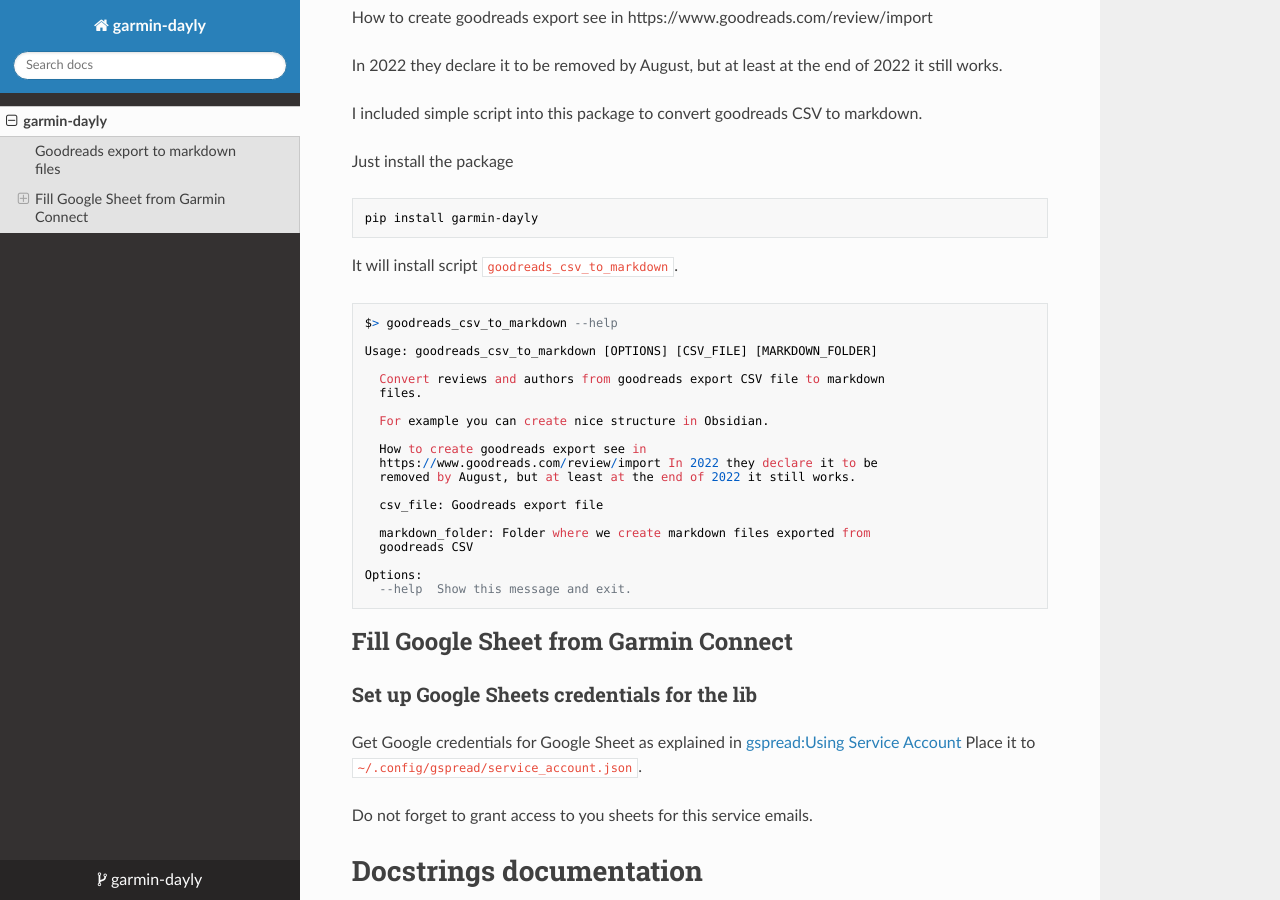
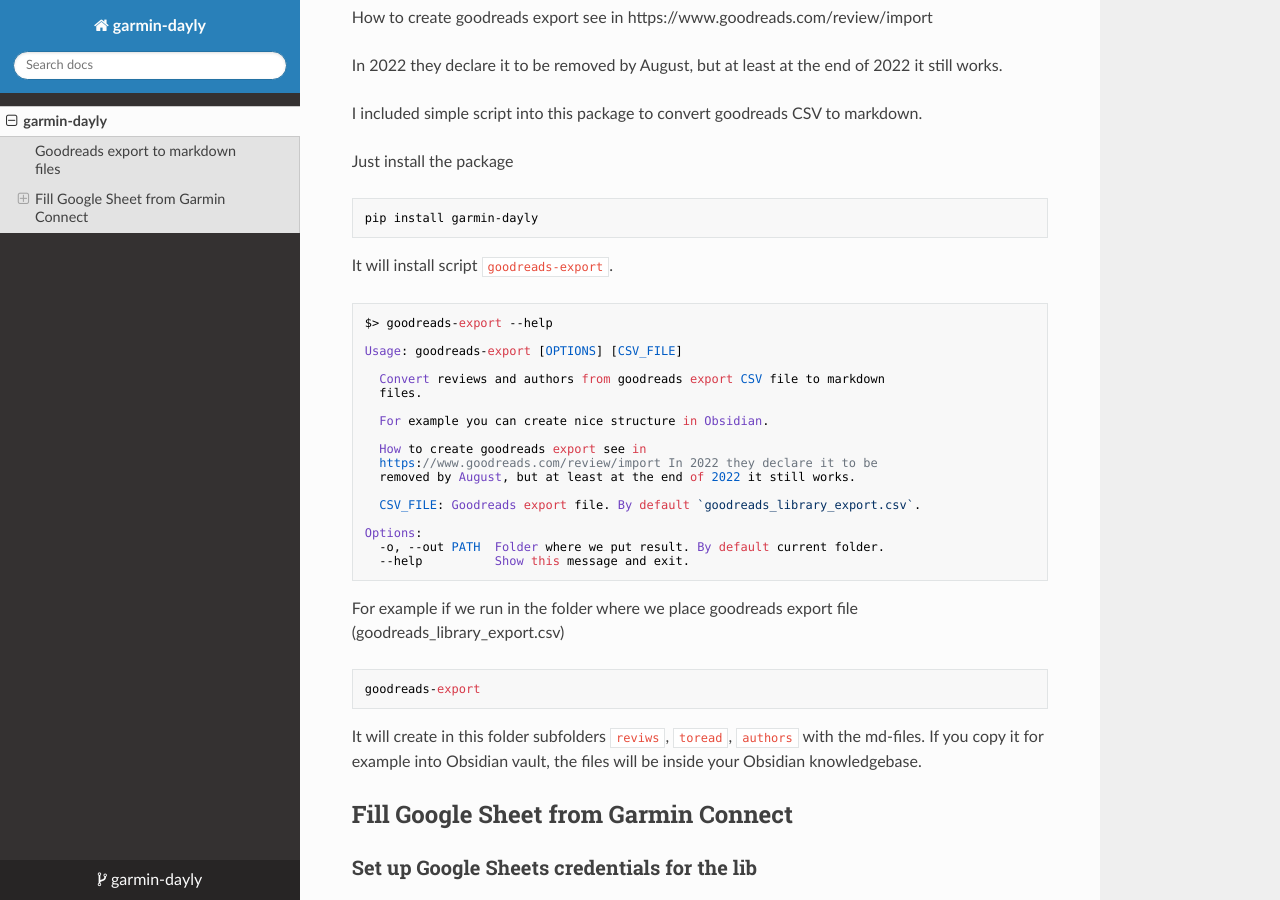
Before and after one commit to andgineer/garmin-daily, an MkDocs documentation site: the page built from docs/README.md, in a window 1280 px wide and 900 px high, scrolled down 450 px. Built offline with MkDocs 1.6.1, drawn with Linux system fonts in a browser that asks for light colours; nearby versions of some CDN libraries.

Commit message:
goodreads-export CLI design

```diff
--- a/docs/README.md
+++ b/docs/README.md
@@ -21,11 +21,11 @@
 
     pip install garmin-dayly
 
-It will install script `goodreads_csv_to_markdown`.
+It will install script `goodreads-export`.
 
-    $> goodreads_csv_to_markdown --help
+    $> goodreads-export --help
 
-    Usage: goodreads_csv_to_markdown [OPTIONS] [CSV_FILE] [MARKDOWN_FOLDER]
+    Usage: goodreads-export [OPTIONS] [CSV_FILE]
 
       Convert reviews and authors from goodreads export CSV file to markdown
       files.
@@ -36,13 +36,18 @@
       https://www.goodreads.com/review/import In 2022 they declare it to be
       removed by August, but at least at the end of 2022 it still works.
 
-      csv_file: Goodreads export file
-
-      markdown_folder: Folder where we create markdown files exported from
-      goodreads CSV
+      CSV_FILE: Goodreads export file. By default `goodreads_library_export.csv`.
 
     Options:
-      --help  Show this message and exit.
+      -o, --out PATH  Folder where we put result. By default current folder.
+      --help          Show this message and exit.
+
+For example if we run in the folder where we place goodreads export file (goodreads_library_export.csv)
+
+    goodreads-export
+
+It will create in this folder subfolders `reviws`, `toread`, `authors` with the md-files.
+If you copy it for example into Obsidian vault, the files will be inside your Obsidian knowledgebase.
 
 ## Fill Google Sheet from Garmin Connect
 
--- a/setup.py
+++ b/setup.py
@@ -22,7 +22,7 @@
     ),
     entry_points={
         "console_scripts": [
-            "goodreads_csv_to_markdown=goodreads.goodreads_csv_to_markdown:main",
+            "goodreads-export=goodreads.goodreads_csv_to_markdown:main",
         ],
     },
     long_description=long_description,
```
Also changed, not shown: 1 other file.
